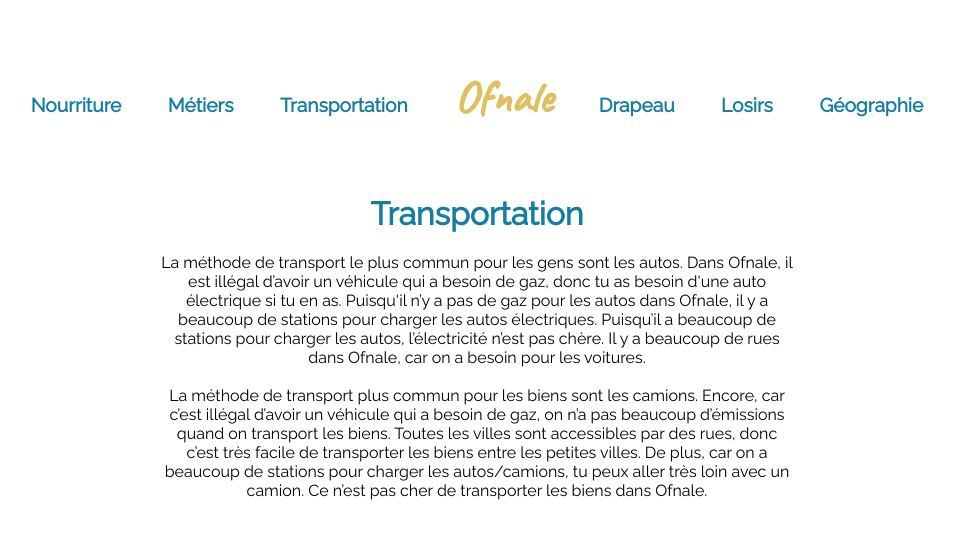
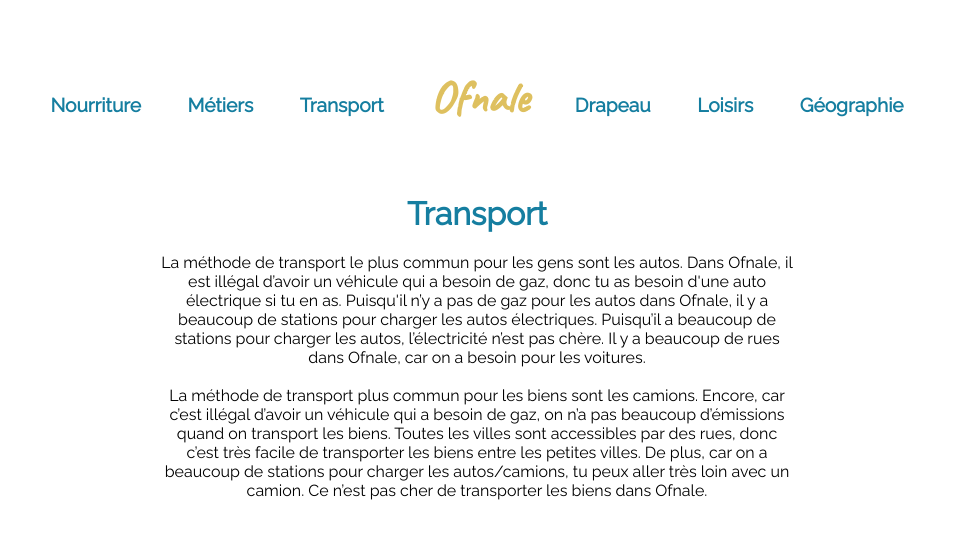
Before and after one commit to the-okapi/ofnale, a SvelteKit app: page /transportation in a window 1280 px wide. Shown: the top 538 px of the page, without its empty margins (163-1118 px from the left). Built offline with nearby package versions, Linux system fonts and the light colour scheme.

Commit message:
updating

```diff
--- a/src/lib/NavBar.svelte
+++ b/src/lib/NavBar.svelte
@@ -1 +1 @@
-<div><h3><a href="./food">Nourriture</a><a href="./jobs">Métiers</a><a href="./transportation">Transportation</a><a href="./"><span class="big">Ofnale</span></a><a href="./flag">Drapeau</a><a href="./hobbies">Losirs</a><a href="./map">Géographie</a></h3></div>
+<div><h3><a href="./food">Nourriture</a><a href="./jobs">Métiers</a><a href="./transportation">Transport</a><a href="./"><span class="big">Ofnale</span></a><a href="./flag">Drapeau</a><a href="./hobbies">Loisirs</a><a href="./map">Géographie</a></h3></div>
--- a/src/routes/hobbies/+page.svelte
+++ b/src/routes/hobbies/+page.svelte
@@ -6,7 +6,7 @@
 
 <NavBar />
 
-<h1>Losirs</h1>
+<h1>Loisirs</h1>
 
 <p>	Dans Ofnale, il y a beaucoup de loisirs communs. Mais, il y a un loisir qui est le plus commun. Ce loisir est la nature. Ofnale à une forêt et une montagne qui sont très beaux, donc les promenades sont populaires. Cette nature est très proche aux villes.</p>
 
--- a/src/routes/transportation/+page.svelte
+++ b/src/routes/transportation/+page.svelte
@@ -1,10 +1,10 @@
 <script lang="ts">
     import NavBar from '$lib/NavBar.svelte';
 </script>
-<title>Transportation</title>
+<title>Transport</title>
 
 <NavBar />
-<h1>Transportation</h1>
+<h1>Transport</h1>
 
 <p>
     La méthode de transport le plus commun pour les gens sont les autos. Dans Ofnale, il est illégal d’avoir un véhicule qui a besoin de gaz, donc tu as besoin d'une auto électrique si tu en as. Puisqu'il n’y a pas de gaz pour les autos dans Ofnale, il y a beaucoup de stations pour charger les autos électriques. Puisqu’il a beaucoup de stations pour charger les autos, l’électricité n’est pas chère. Il y a beaucoup de rues dans Ofnale, car on a besoin pour les voitures.<br><br>
```
